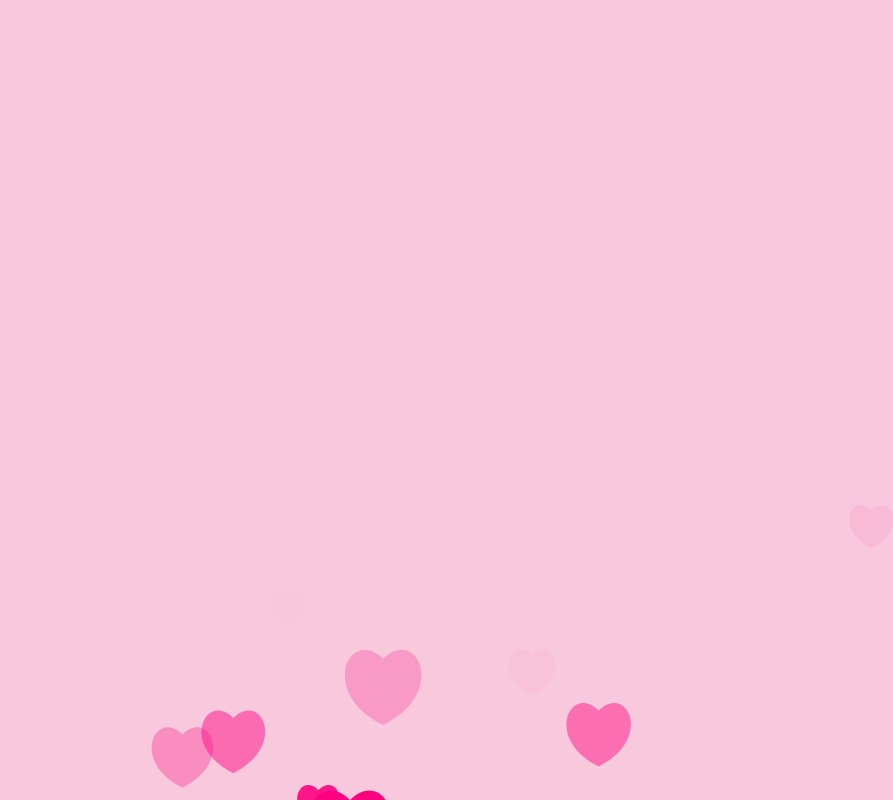
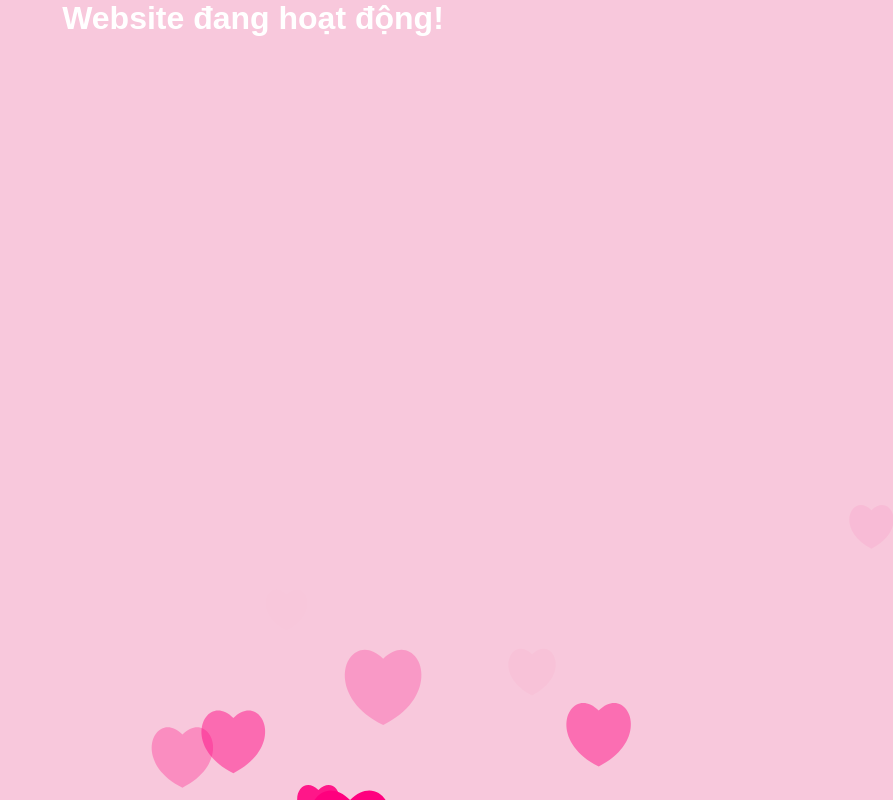
Before and after one commit to ThanhPhi24/anni2years, a plain HTML site: page HPAN/Index.html in a window 1280 px wide. Shown: the whole page, without its empty margins (387-1280 px from the left). Drawn offline with Linux system fonts and the light colour scheme.

Commit message:
Update Index.html

```diff
--- a/HPAN/Index.html
+++ b/HPAN/Index.html
@@ -154,3 +154,4 @@
     </script>
 </body>
 </html>
+<h1>Website đang hoạt động!</h1>
```
